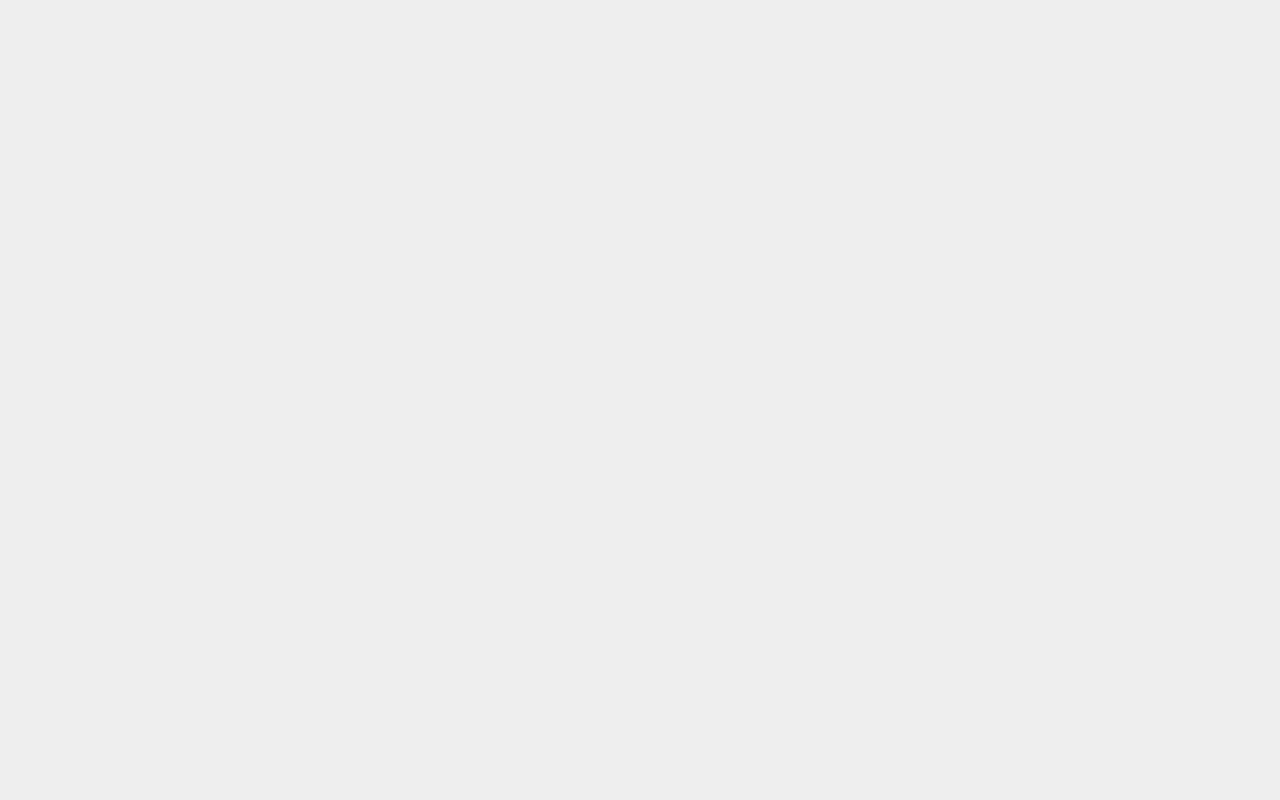
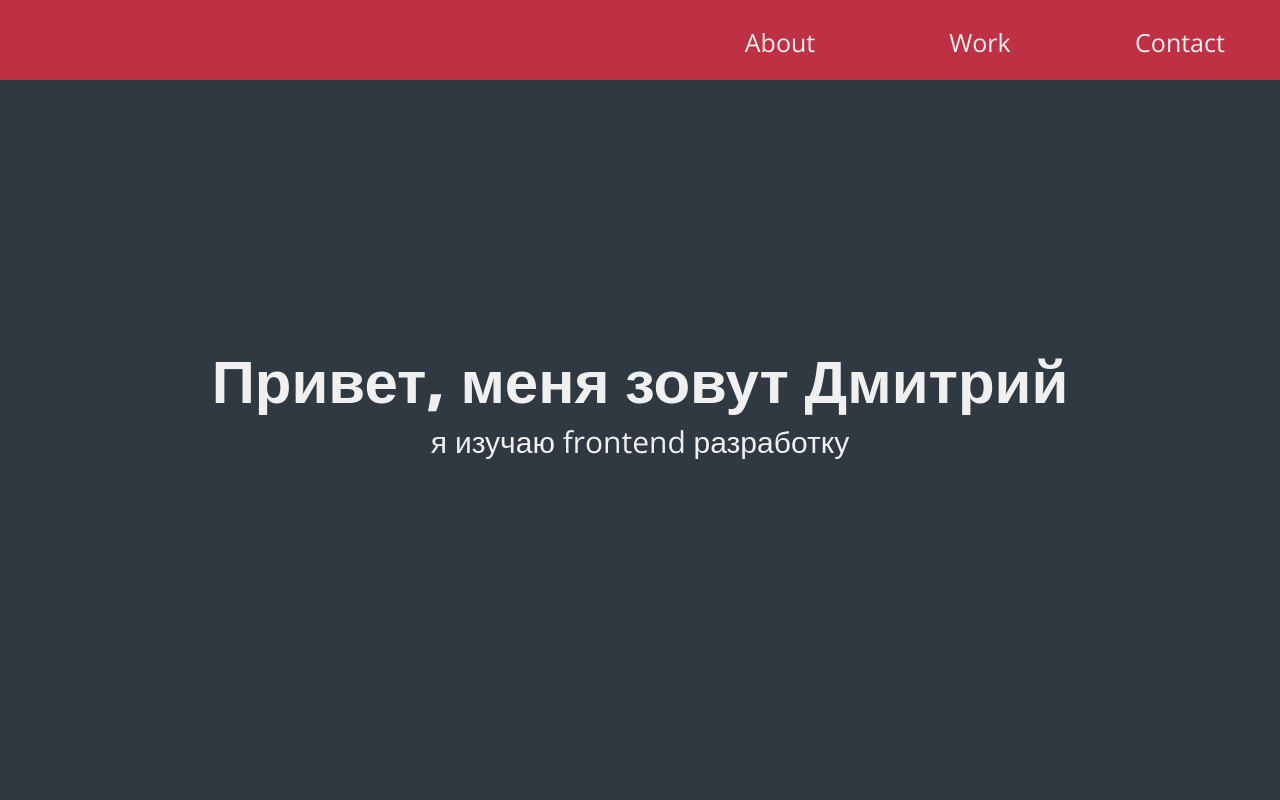
Before and after one commit to Lerts007/PersonalPortfolioWebpage-freeCodeCamp-, a plain HTML site: page index.html in a window 1280 px wide. Shown: the top 800 px of the page. Drawn offline with nearby package versions, Linux system fonts and the light colour scheme.

Commit message:
Работа над HTML и CSS

```diff
--- a/index.html
+++ b/index.html
@@ -9,8 +9,31 @@
   </head>
   <body>
     <header id="header">
+      <nav id="nav-bar">
+        <ul>
+          <li class="nav-link"><a href="#welcome-section">About</a></li>
+          <li class="nav-link"><a href="#projects">Work</a></li>
+          <li class="nav-link"><a href="#contact">Contact</a></li>
+        </ul>
+      </nav>
     </header>
     <main id="main">
+      <section id="welcome-section">
+        <h2>Привет, меня зовут Дмитрий</h2>
+        <p>я изучаю frontend разработку</p>
+      </section>
+      <section id="projects">
+
+      </section>
+      <section id="contact">
+        <h2>Давайте работать в месте...</h2>
+        <p>Мои контакты для связи.</p>
+        <div class="contact-links">
+          <a>email</a>
+          <a>telegram</a>
+
+        </div>
+      </section>
     </main>
     <footer id="footer">
     </footer>
--- a/styles.css
+++ b/styles.css
@@ -1,7 +1,9 @@
 @import url("https://fonts.googleapis.com/css2?family=Caveat&family=Open+Sans:ital,wght@0,400;0,800;1,300;1,400&display=swap");
 :root {
-  --background-color: #eee;
-  --text-color: #000;
+  --text-color: #f0f0f0;
+  --backgroundHeader-color: #be3144;
+  --main-blue: #45567d;
+  --main-gray: #303841;
 }
 
 * {
@@ -19,3 +21,92 @@ html {
 body {
   background-color: var(--background-color);
 }
+
+#header {
+  width: 100vw;
+  height: 80px;
+  display: flex;
+  justify-content: flex-end;
+  background-color: var(--backgroundHeader-color);
+  position: fixed;
+  top: 0;
+  left: 0;
+  z-index: 9;
+}
+
+#nav-bar {
+  width: 600px;
+}
+
+#nav-bar ul {
+  height: 100%;
+  display: flex;
+  justify-content: space-between;
+  align-items: center;
+  font-size: 2.5rem;
+  font-weight: 500;
+}
+
+.nav-link {
+  width: 100%;
+  height: 100%;
+  list-style-type: none;
+}
+
+.nav-link a {
+  display: block;
+  height: 100%;
+  cursor: pointer;
+  text-decoration: none;
+  color: var(--text-color);
+  text-align: center;
+
+  padding: 1em;
+}
+
+.nav-link a:hover {
+  background-color: var(--main-blue);
+}
+
+#welcome-section {
+  height: 100vh;
+
+  display: flex;
+  flex-direction: column;
+  justify-content: center;
+  align-items: center;
+
+  background-color: var(--main-gray);
+}
+
+#welcome-section h2 {
+  font-size: 6rem;
+}
+
+#welcome-section p {
+  font-size: 3rem;
+}
+
+#projects {
+  height: 100vh;
+
+  background-color: var(--main-blue);
+}
+
+#contact {
+  height: 100vh;
+
+  display: flex;
+  flex-direction: column;
+  justify-content: center;
+  align-items: center;
+
+  background-color: var(--main-gray);
+}
+
+#contact h2 {
+  font-size: 6rem;
+}
+#contact p {
+  font-size: 3rem;
+}
```
